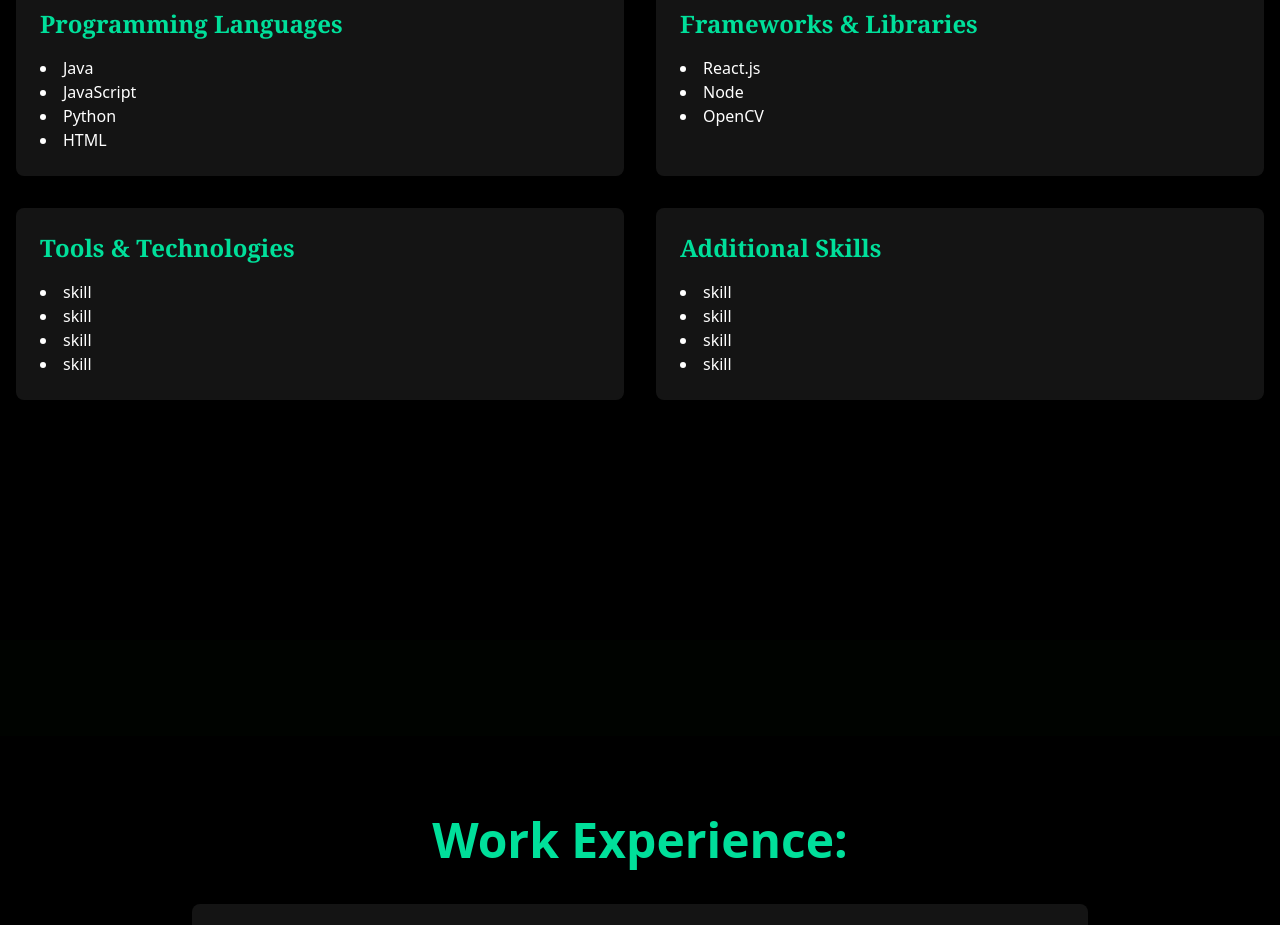
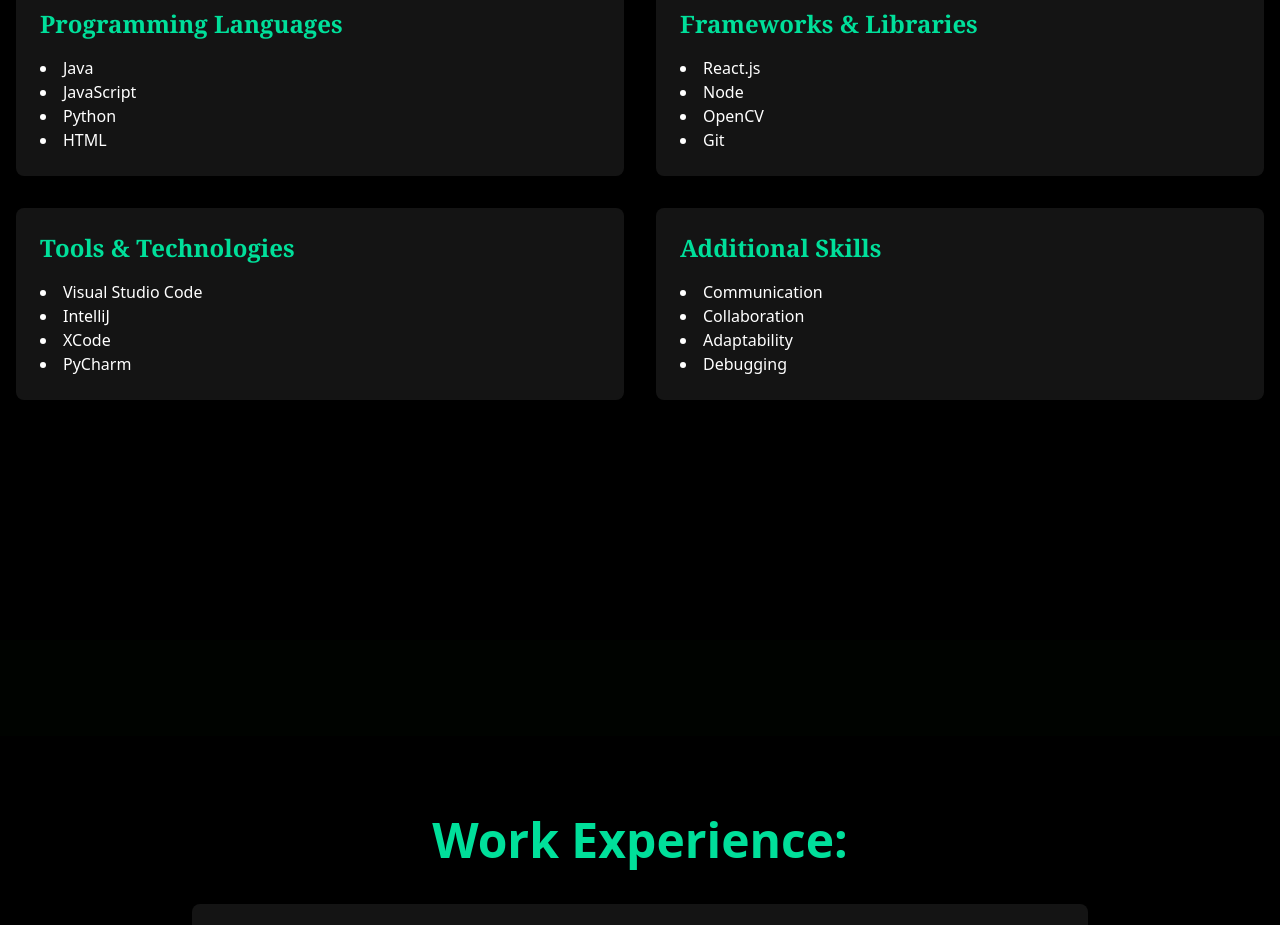
Before and after one commit to jiannotti66/jacks-portfolio-react, a React (Create React App) app: page / in a window 1280 px wide. Shown: the part 1940-2865 px from the top of the page. Built offline with nearby package versions, Linux system fonts and the light colour scheme.

Commit message:
finished skills

```diff
--- a/src/components/Skills.jsx
+++ b/src/components/Skills.jsx
@@ -21,25 +21,26 @@
               <li>React.js</li>
               <li>Node</li>
               <li>OpenCV</li>
+              <li>Git</li>
               {/* add one more. */}
             </ul>
           </div>
           <div className="p-6 bg-[#141414] rounded-lg">
             <h3 className="text-2xl font-serif text-[#00df9a] font-bold mb-4">Tools & Technologies</h3>
             <ul className="list-disc list-inside">
-              <li>skill</li>
-              <li>skill</li>
-              <li>skill</li>
-              <li>skill</li>
+              <li>Visual Studio Code</li>
+              <li>IntelliJ</li>
+              <li>XCode</li>
+              <li>PyCharm</li>
             </ul>
           </div>
           <div className="p-6 bg-[#141414] rounded-lg">
             <h3 className="text-2xl font-serif text-[#00df9a] font-bold mb-4">Additional Skills</h3>
             <ul className="list-disc list-inside">
-              <li>skill</li>
-              <li>skill</li>
-              <li>skill</li>
-              <li>skill</li>
+              <li>Communication</li>
+              <li>Collaboration</li>
+              <li>Adaptability</li>
+              <li>Debugging</li>
             </ul>
           </div>
         </div>
```
